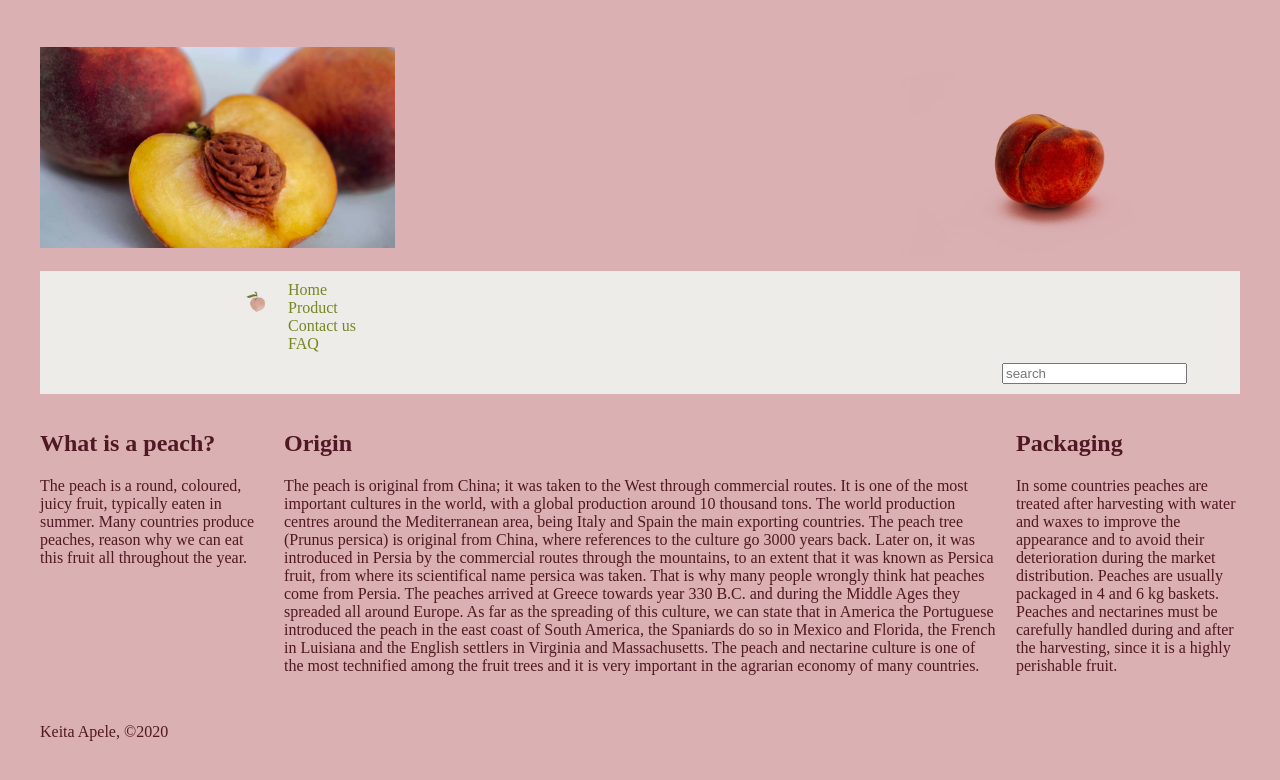
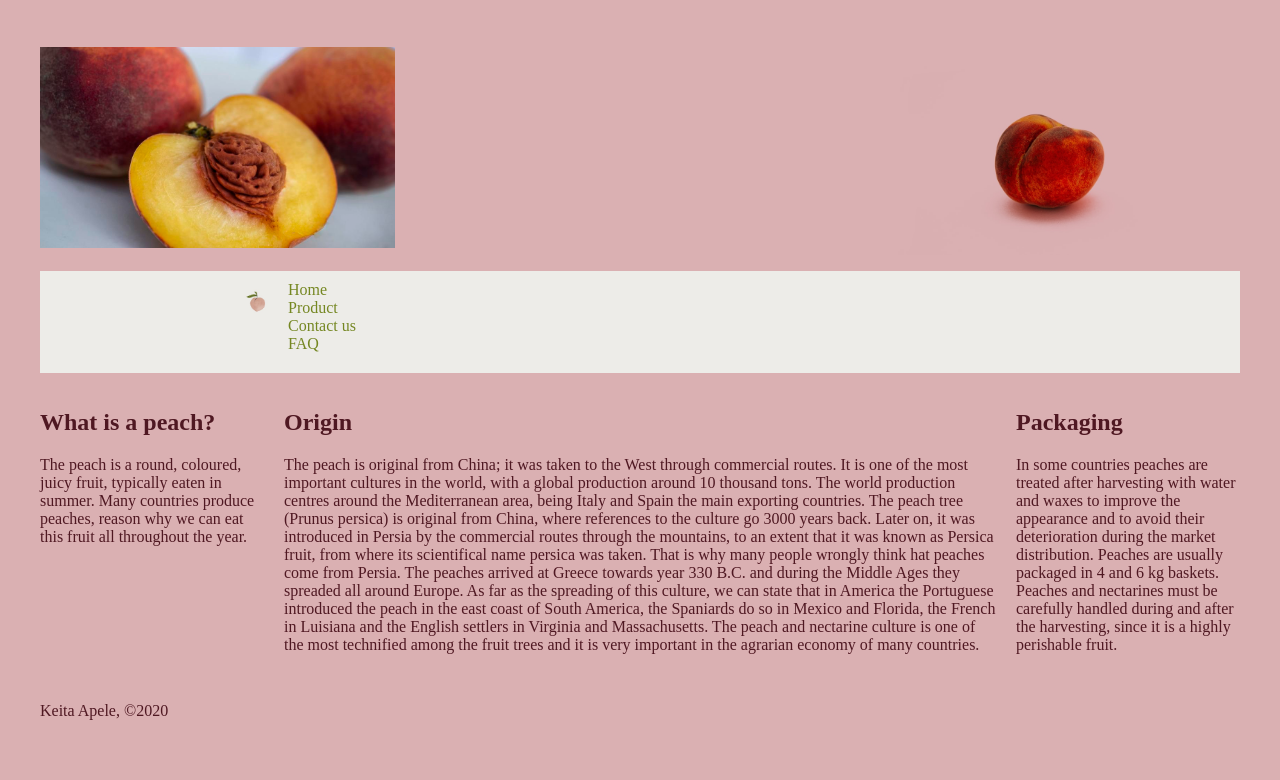
Before and after one commit to ApeleKeita/Assignment-2, a plain HTML site: page index.html in a window 1280 px wide. Drawn offline with Linux system fonts and the light colour scheme.

Commit message:
Updated index.html

```diff
--- a/index.html
+++ b/index.html
@@ -19,9 +19,6 @@
 			<div class="tools">Product</div>
 			<div class="tools">Contact us</div>
 			<div class="tools">FAQ</div>
-		</div>
-		<div class="tools">
-			<input type="text" placeholder="search">
 		</div>
 	</header>
 
```
